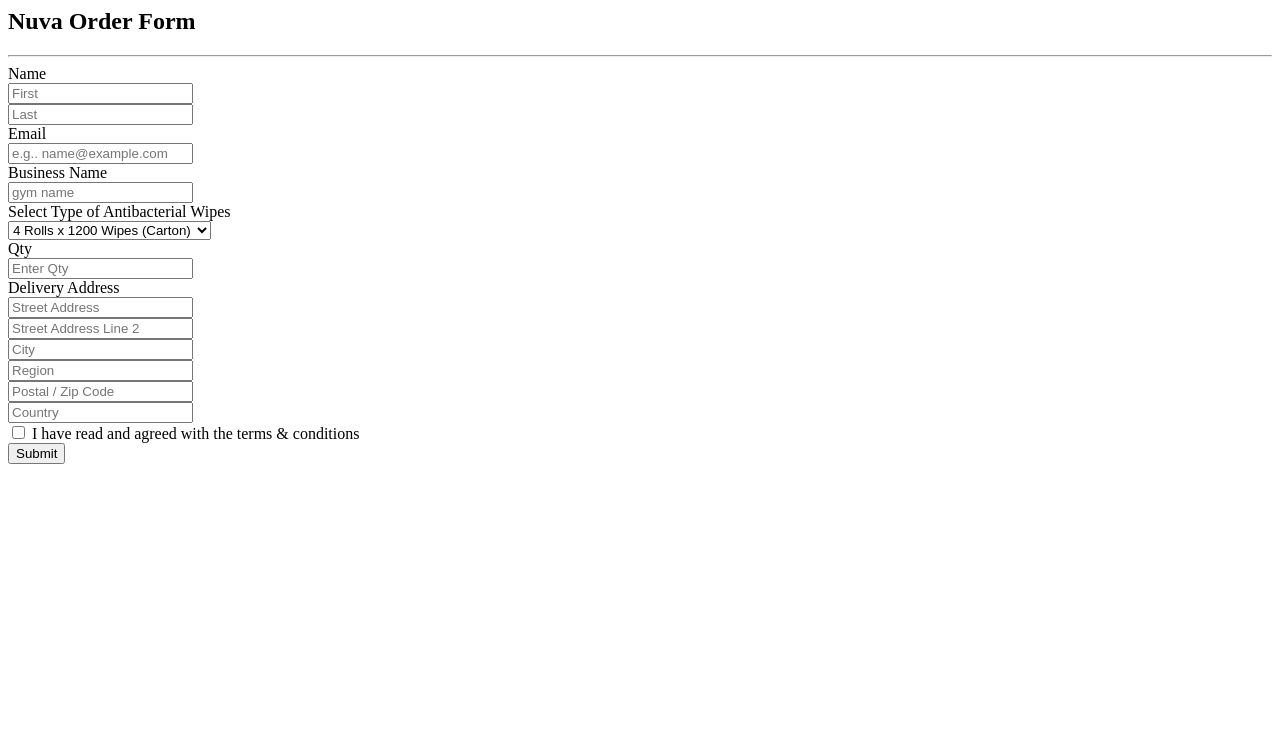
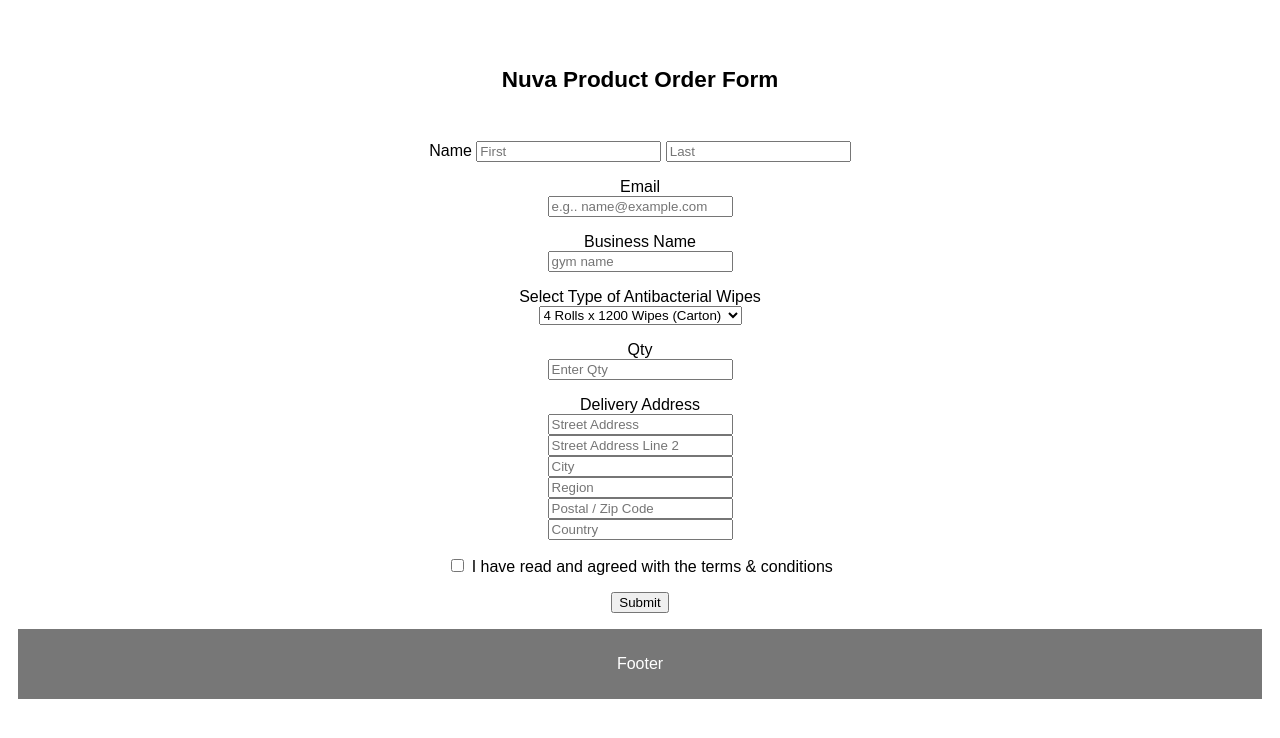
Before and after one commit to nuva-green/product-order-form, a plain HTML site: page index.html in a window 1280 px wide. Drawn offline with Linux system fonts and the light colour scheme.

Commit message:
Update index.html

```diff
--- a/index.html
+++ b/index.html
@@ -1,27 +1,85 @@
+<!DOCTYPE html>
+<html lang="en">
+<head>
+<title>CSS Template</title>
+<meta charset="utf-8">
+<meta name="viewport" content="width=device-width, initial-scale=1">
+<style>
+* {
+  box-sizing: border-box;
+}
 
-  <section class="order-form my-4 mx-4">
-    <div class="container pt-4">
+body {
+  font-family: Arial, Helvetica, sans-serif;
+}
 
-      <div class="row">
-        <div class="col-12">
-          <h1>Nuva Order Form</h1>
+/* Style the header */
+header {
 
-          <hr class="mt-1">
-        </div>
-        <div class="col-12">
+  padding: 30px;
+  text-align: center;
+  font-size: 15px;
+  color: Black;
+}
 
-          <div class="row mx-4">
-            <div class="col-12 mb-2">
+
+
+/* Clear floats after the columns */
+section::after {
+  content: "";
+  display: table;
+  clear: both;
+}
+
+/* Style the footer */
+footer {
+  background-color: #777;
+  padding: 10px;
+  text-align: center;
+  color: white;
+}
+
+/* Style the footer */
+Body {
+
+  padding: 10px;
+  text-align: center;
+  color: Black;
+}
+
+/* Responsive layout - makes the two columns/boxes stack on top of each other instead of next to each other, on small screens */
+@media (max-width: 600px) {
+  nav, article {
+    width: 100%;
+    height: auto;
+  }
+}
+</style>
+</head>
+<body>
+
+
+<header>
+  <h2>Nuva Product Order Form</h2>
+</header>
+
+
+<section>
+
               <label class="order-form-label">Name</label>
             </div>
-            <div class="col-12 col-sm-6">
+
               <input class="order-form-input" placeholder="First">
-            </div>
-            <div class="col-12 col-sm-6 mt-2 mt-sm-0">
+
               <input class="order-form-input" placeholder="Last">
             </div>
           </div>
 
+</p>
+
+
+
+</section>
       <div class="row mx-4">
             <div class="col-12 mb-2">
               <label class="order-form-label">Email</label>
@@ -30,6 +88,7 @@
               <input class="order-form-input" placeholder="e.g.. name@example.com">
             </div>
  					</div>
+</p>
 
                     <div class="row mt-3 mx-4">
             <div class="col-12">
@@ -38,7 +97,7 @@
               <input class="order-form-input" placeholder="gym name">
             </div>
           </div>
-
+</p>
           <div class="row mt-3 mx-4">
             <div class="col-12">
               <label for ="order-form-label">Select Type of Antibacterial Wipes</label>
@@ -47,7 +106,8 @@
   <option value="4 Rolls x 1200 Wipes (Carton)">4 Rolls x 1200 Wipes (Carton)</option>
     <option value="Refill 1200 Wipes (Single Roll)">Refill 1200 Wipes (Single Roll)</option>
 </select>
-                    <div class="row mt-3 mx-4">
+</p>
+<div class="row mt-3 mx-4">
             <div class="col-12">
                 <label class="order-form-label">Qty</label>
                 </div>
@@ -55,7 +115,7 @@
             </div>
           </div>
 
-
+</p>
           <div class="row mt-3 mx-4">
             <div class="col-12">
               <label class="order-form-label">Delivery Address</label>
@@ -79,7 +139,7 @@
               <input class="order-form-input" placeholder="Country">
             </div>
           </div>
-
+</p>
           <div class="row mt-3 mx-4">
             <div class="col-12">
               <div class="form-check">
@@ -91,6 +151,7 @@
 
           <div class="row mt-3">
             <div class="col-12">
+</p>
               <button type="button" id="btnSubmit" class="btn btn-dark d-block mx-auto btn-submit">Submit</button>
             </div>
           </div>
@@ -98,4 +159,18 @@
         </div>
       </div>
     </div>
-  </section>
+
+
+  <article>
+</p>
+  </article>
+
+
+</section>
+
+<footer>
+  <p>Footer</p>
+</footer>
+
+</body>
+</html>
```
